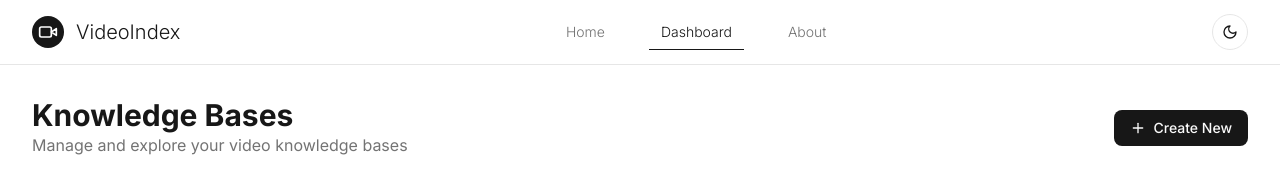
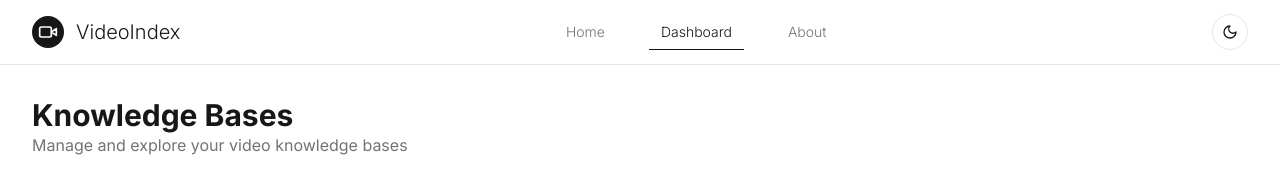
Before and after one commit to mmaazkhanhere/recall-frontend-bolt, a React (Vite) app: page /dashboard in a window 1280 px wide. Shown: the top 189 px of the page. Built offline with nearby package versions, Linux system fonts and the light colour scheme.

Commit message:
Remove Create New button from Dashboard

```diff
--- a/src/pages/Dashboard.tsx
+++ b/src/pages/Dashboard.tsx
@@ -38,22 +38,11 @@ const Dashboard: React.FC = () => {
         animate={{ opacity: 1, y: 0 }}
         className="mb-8"
       >
-        <div className="flex flex-col space-y-4 sm:flex-row sm:items-center sm:justify-between sm:space-y-0">
-          <div>
-            <h1 className="text-3xl font-bold text-foreground">Knowledge Bases</h1>
-            <p className="text-muted-foreground">
-              Manage and explore your video knowledge bases
-            </p>
-          </div>
-
-          <motion.button
-            whileHover={{ scale: 1.05 }}
-            whileTap={{ scale: 0.95 }}
-            className="inline-flex items-center space-x-2 rounded-lg bg-primary px-4 py-2 text-sm font-medium text-primary-foreground transition-colors hover:bg-primary/90 focus:outline-none focus:ring-2 focus:ring-primary focus:ring-offset-2"
-          >
-            <Plus className="h-4 w-4" />
-            <span>Create New</span>
-          </motion.button>
+        <div>
+          <h1 className="text-3xl font-bold text-foreground">Knowledge Bases</h1>
+          <p className="text-muted-foreground">
+            Manage and explore your video knowledge bases
+          </p>
         </div>
       </motion.div>
 
@@ -105,17 +94,9 @@ const Dashboard: React.FC = () => {
             <Filter className="h-8 w-8 text-muted-foreground" />
           </div>
           <h3 className="text-lg font-semibold text-foreground mb-2">No knowledge bases found</h3>
-          <p className="text-muted-foreground mb-6">
-            {filters.query ? 'Try adjusting your search terms' : 'Create your first knowledge base to get started'}
+          <p className="text-muted-foreground">
+            {filters.query ? 'Try adjusting your search terms' : 'No knowledge bases available'}
           </p>
-          <motion.button
-            whileHover={{ scale: 1.05 }}
-            whileTap={{ scale: 0.95 }}
-            className="inline-flex items-center space-x-2 rounded-lg bg-primary px-4 py-2 text-sm font-medium text-primary-foreground transition-colors hover:bg-primary/90"
-          >
-            <Plus className="h-4 w-4" />
-            <span>Create Knowledge Base</span>
-          </motion.button>
         </motion.div>
       )}
     </div>
```
